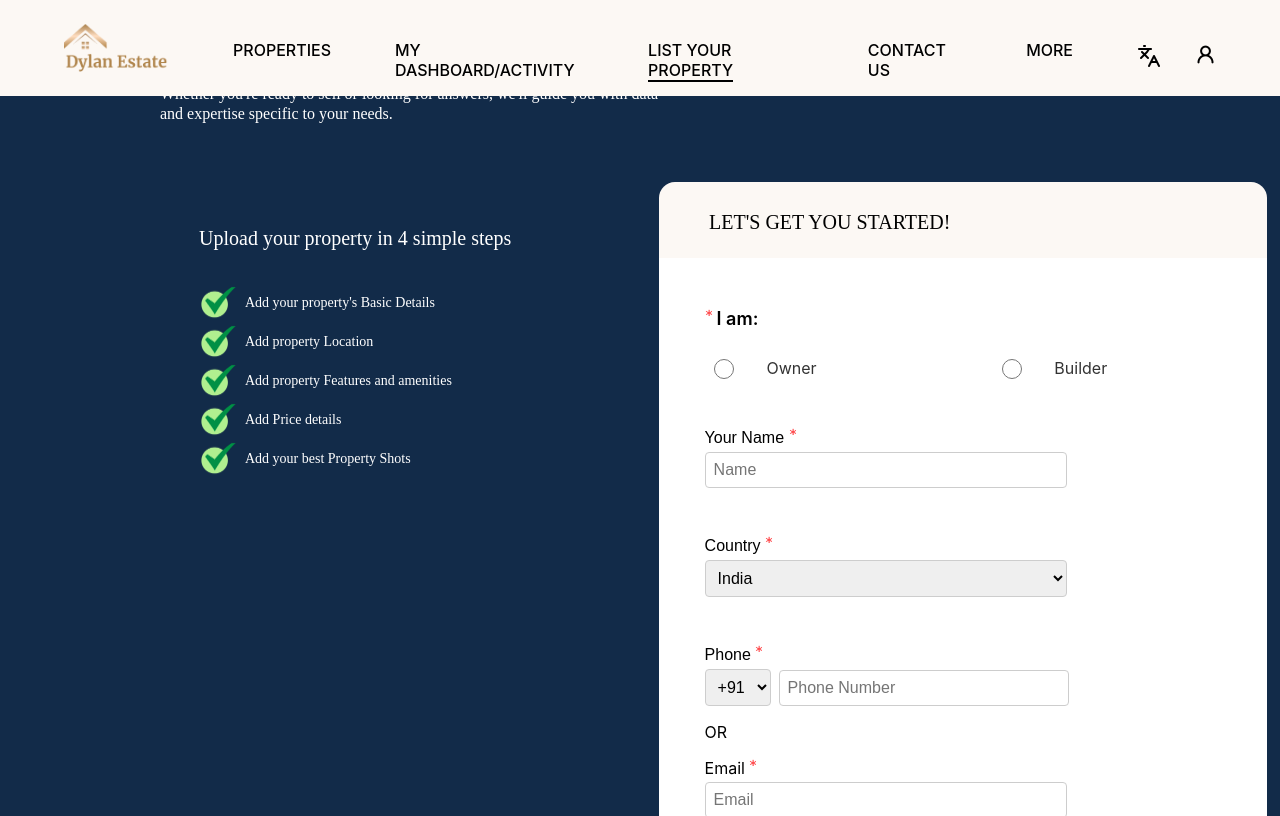
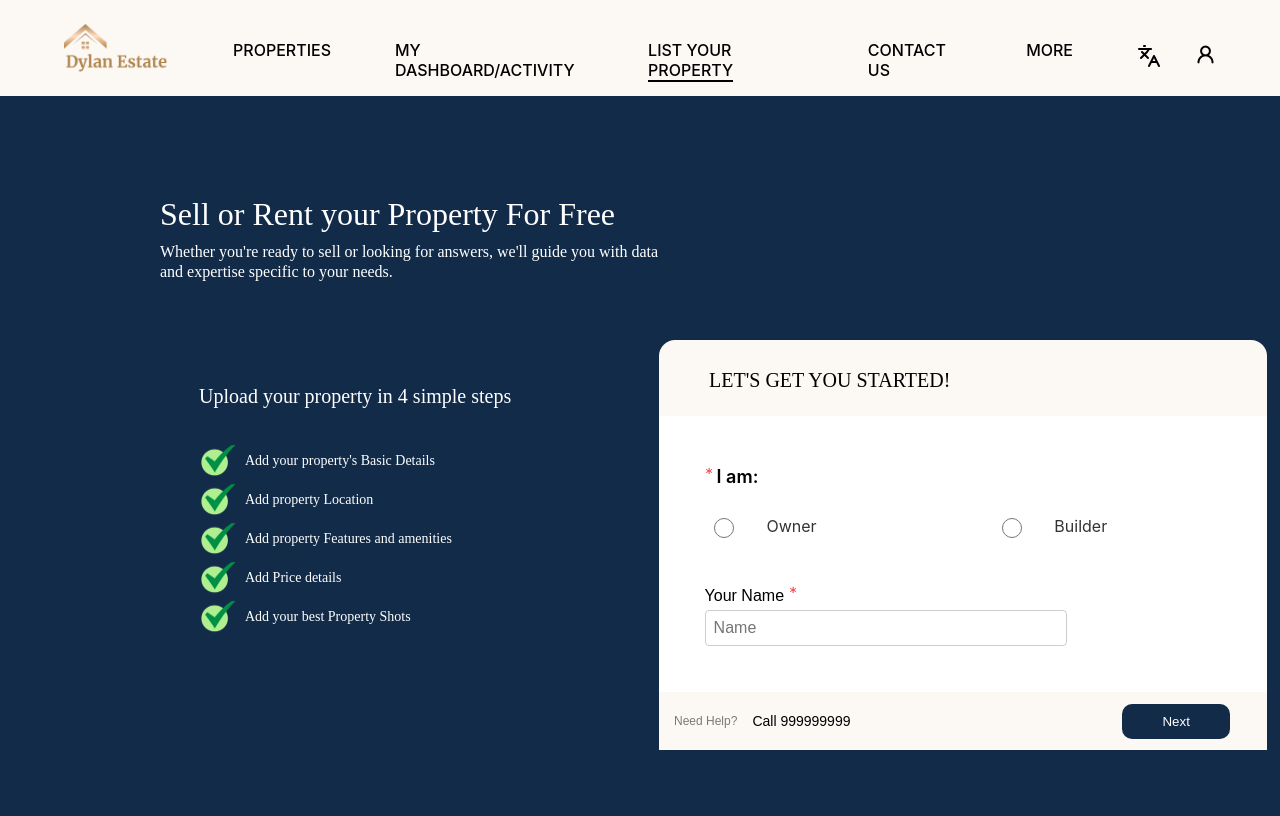
Before and after one commit to kaustubhduse/rent, a React (Create React App) app: page /list-your-property in a window 1280 px wide. Built offline with nearby package versions, Linux system fonts and the light colour scheme.

Commit message:
Added new features

```diff
--- a/src/components/HomePage/FormFilling.css
+++ b/src/components/HomePage/FormFilling.css
@@ -1,6 +1,7 @@
 .whole-form{
     width: 608px;
     height: auto;
+    gap: 0px;
     border-radius: 16px;
     border: 1px 1px 1px 1px;
     background-color: #FFFFFF;
@@ -8,7 +9,7 @@
 
 
 .form{
-
+    height: 276px;
     border: 1px;
     background-color: #FFFFFF;
     overflow: scroll;
```
